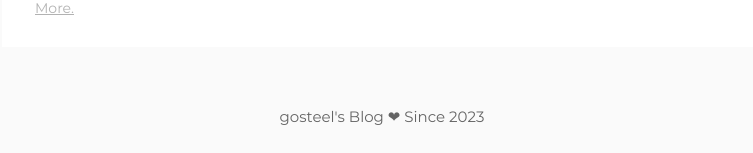
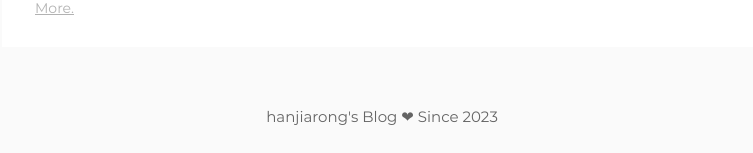
Before and after one commit to hanjiarong-tech/hanjiarong-tech.github.io, a Jekyll site: the page built from index.html, in a window 1280 px wide. Shown: the part 1442-1595 px from the top of the page, without its empty margins (258-1011 px from the left). Built offline with Jekyll 4.4.1, drawn with Linux system fonts in a browser that asks for light colours.

Commit message:
Update _config.yml

```diff
--- a/_config.yml
+++ b/_config.yml
@@ -16,7 +16,7 @@
 title: hanjiarong-tech.github.io
 email: hanjiarong75@gmail.com
 description: > # this means to ignore newlines until "baseurl:"
-  gosteel's Blog
+  hanjiarong's Blog
 baseurl: "/" # the subpath of your site, e.g. /blog
 url: "/" # the base hostname & protocol for your site
 twitter_username: sorumi33
```
